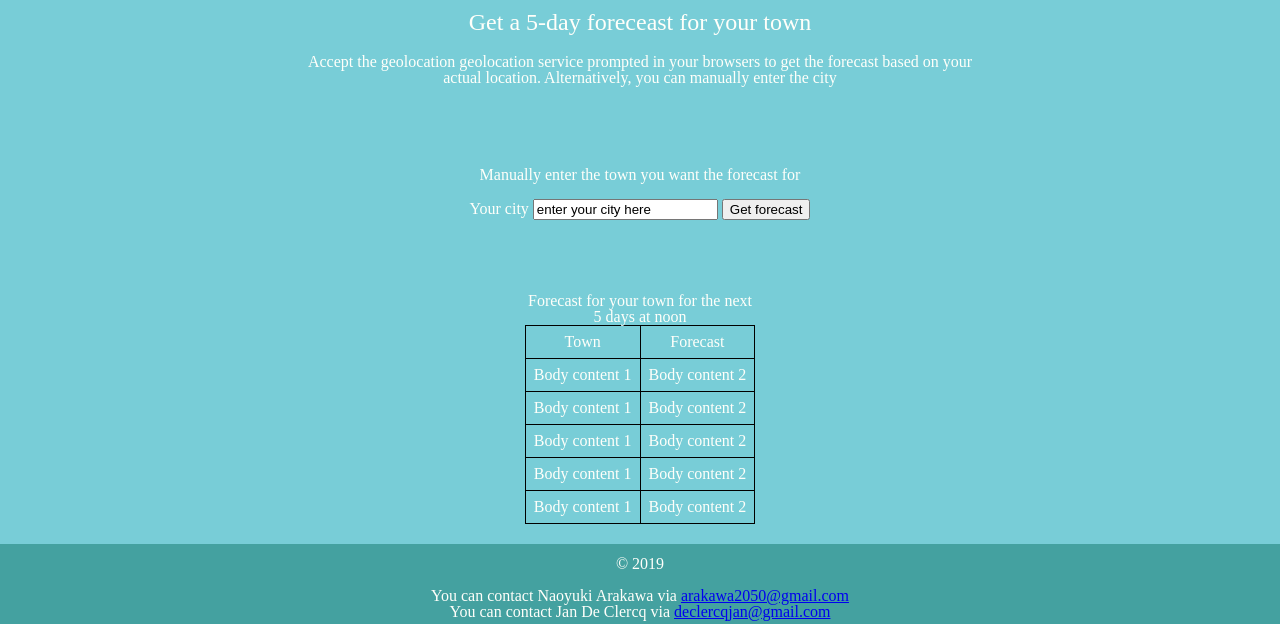
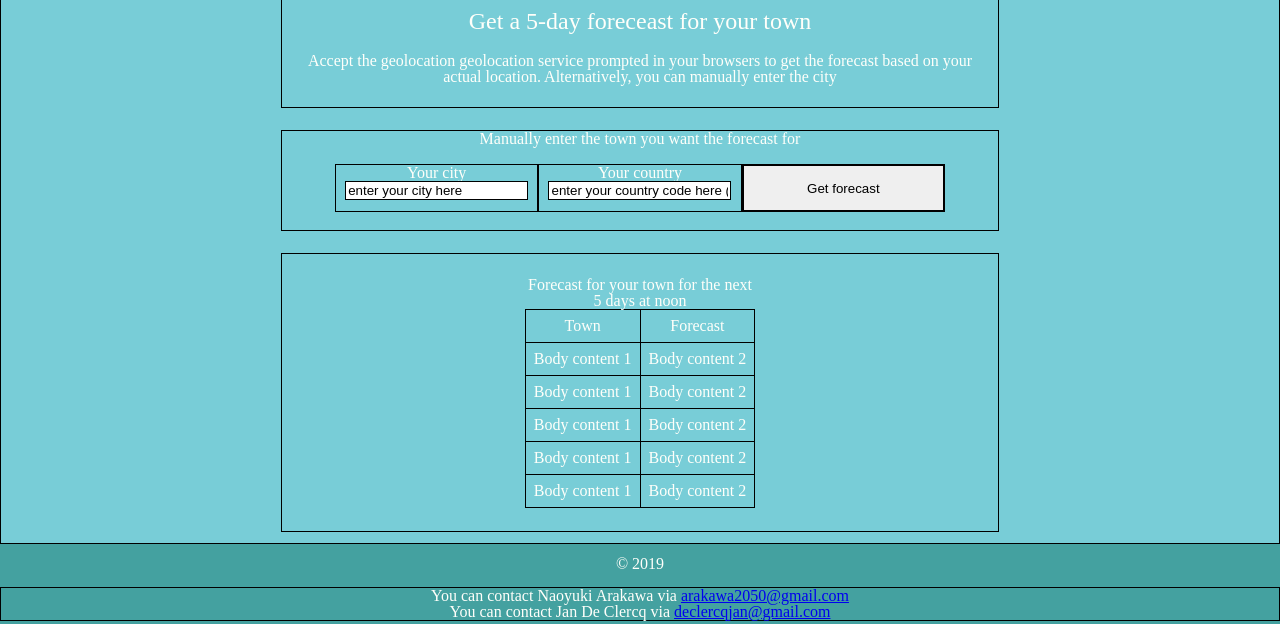
Before and after one commit to DeClercqJan/The-weather-application-javascript-version-, a plain HTML site: page The-weather-application/index.html in a window 1280 px wide. Shown: the part 176-800 px from the top of the page. Drawn offline with Linux system fonts and the light colour scheme.

Commit message:
2 working ways to get weather data + some styling

```diff
--- a/The-weather-application/index.html
+++ b/The-weather-application/index.html
@@ -29,18 +29,25 @@
                     <form>
                         <fieldset>
                             <legend id="table_legend">Manually enter the town you want the forecast for</legend>
-                            <p>
-                                <label for="input_field">Your city</label>
-                                <input type="text" name="input_field_name" id="input_field"
-                                    value="enter your city here" />
-                                <!-- <input type="submit" value="submit" id="submit" class="submit"> -->
-                                <button type="button" id="run">Get forecast</button>
+                                <div><label for="input_field_city">Your city</label>
+                                    <input type="text" name="input_field_name_1" id="input_field_city"
+                                        value="enter your city here" required /></br>
+                                </div>
+                                <div><label for="input_field_country">Your country</label>
+                                    <input type="text" name="input_field_name_2" id="input_field_country"
+                                        value="enter your country code here (2 capital letters" maxlength="2"
+                                        required /></br>
+                                </div>
+                                <div>
+                                    <!-- <input type="submit" value="submit" id="submit" class="submit"> -->
+                                    <button type="button" id="run">Get forecast</button>
+                                </div>
                         </fieldset>
                     </form>
                 </section>
                 <section class="bottom_section">
                     <table>
-                        <caption>Forecast for your town for the next 5  days at noon</caption>
+                        <caption>Forecast for your town for the next 5 days at noon</caption>
                         <thead>
                             <tr>
                                 <th id="town">Town</th>
@@ -82,8 +89,8 @@
     <footer>
         <p>&#169 2019</p>
         <adress>
-            You can contact Naoyuki Arakawa via <a href="mailto:arakawa2050@gmail.com">arakawa2050@gmail.com</a><br>
-            You can contact Jan De Clercq via <a href="mailto:declercqjan@gmail.com">declercqjan@gmail.com</a><br>
+            <span>You can contact Naoyuki Arakawa via </span><a href="mailto:arakawa2050@gmail.com">arakawa2050@gmail.com</a><br>
+            <span>You can contact Jan De Clercq via </span><a href="mailto:declercqjan@gmail.com">declercqjan@gmail.com</a><br>
         </adress>
     </footer>
     <script type="text/javascript" src="/scripts/javascript.js"></script>
--- a/The-weather-application/scripts/javascript.js
+++ b/The-weather-application/scripts/javascript.js
@@ -1,6 +1,6 @@
 forecast_array = [];
 
-function change_table () {
+function change_table() {
   console.log("test change table");
   table = document.getElementsByTagName("table");
   console.log(table);
@@ -13,7 +13,7 @@ function change_table () {
     // console.log(element.weather[0].description);
     // console.log(element.dt_txt);
     if (element.dt_txt.includes("12:00:00")) {
-      console.log(element)
+      console.log(element);
       // console.log(element.dt_txt);
       console.log(element.weather[0].description);
       weather = element.weather[0].description;
@@ -26,22 +26,31 @@ console.log(date_array);
     console.log(weather_array);
     for (i = 0; i < date_array.length; i++) {
       // for needs to be 1
-  document.getElementById(`table_row_${i+1}`).innerHTML = `<td>${date_array[i]}</td>
-  <td>${weather_array[i]}</td>`
+      document.getElementById(
+        `table_row_${i + 1}`
+      ).innerHTML = `<td>${date_array[i]}</td>
+  <td>${weather_array[i]}</td>`;
     }
   });
   console.log(all_data.city.name);
   document.getElementById("town").innerHTML = all_data.city.name;
 }
 
-function isFloat(x) { return !!(x % 1); }
+function isFloat(x) {
+  return !!(x % 1);
+}
 
 async function fetch_coordinates() {
   // api.openweathermap.org/data/2.5/forecast?lat={lat}&lon={lon}
-    await fetch (`https://api.openweathermap.org/data/2.5/forecast?lat=${my_position_latitude_to_fixed}_&lon=${my_position_latitude_float}&appid=fac9676aa8de6252977e1a8672e861e2`)
+  console.log(
+    `https://api.openweathermap.org/data/2.5/forecast?lat=${my_position_latitude}&lon=${my_position_longitude}&appid=fac9676aa8de6252977e1a8672e861e2`
+  );
+  await fetch(
+    `https://api.openweathermap.org/data/2.5/forecast?lat=${my_position_latitude}&lon=${my_position_longitude}&appid=fac9676aa8de6252977e1a8672e861e2`
+  )
     .then(ste => ste.json())
     .then(result => {
-        console.log(result)
+      console.log(result);
       all_data = result;
       forecast_array = result.list;
       // console.log(result.city)
@@ -60,7 +69,8 @@ async function fetch_coordinates() {
 
     })
     */
-})
+    });
+  change_table();
 }
 
 function showPosition() {
@@ -69,20 +79,7 @@ function showPosition() {
       // getting "is not a float"-error from API
       console.log(position);
       my_position_longitude = position.coords.longitude;
-      //console.log(my_position_longitude);
-      my_position_longitude_string = my_position_longitude.toString();
-      my_position_longitude_float = parseFloat(my_position_longitude_string);
-      console.log(typeof my_position_longitude_float);
-      console.log(isFloat(my_position_longitude_float))
-      console.log(my_position_longitude_float);
       my_position_latitude = position.coords.latitude;
-      my_position_latitude_string = my_position_latitude.toString();
-      my_position_latitude_float = parseFloat(my_position_latitude_string);
-      console.log(typeof my_position_latitude_float);
-      console.log(isFloat(my_position_latitude_float))
-      console.log(my_position_latitude_float);
-      my_position_latitude_to_fixed = my_position_latitude_float.toFixed(6);
-      console.log(my_position_latitude_to_fixed);
       fetch_coordinates();
     });
   } else {
@@ -116,19 +113,23 @@ async function fetch_input() {
 }
 */
 
-var city = "Ghent";
-var country = "BE";
+async function fetch_input() {
+  // var city = "Ghent";
+  // console.log(document.getElementById("input_field").value);
+  var city = document.getElementById("input_field_city").value;
+  // var country = "BE";
+  var country_input = document.getElementById("input_field_country").value;
+  var country = country_input.toUpperCase();
+  console.log(country);
   var link = "https://api.openweathermap.org/data/2.5/forecast/?q=";
   var key = "fac9676aa8de6252977e1a8672e861e2";
 
-
-
-async function fetch_input() {
-  await fetch(link + city + "," + country + "&appid=" + key)
+  // THIJS: AWAIT DOESN'T DO ANYTHING: FETCH ALONE + THEN / OR: USE CONST VARIABLE WITH AWAIT FETCH (PROMISE?) . otherwise? code would run without making sense??
+  fetch(link + city + "," + country + "&appid=" + key)
     .then(element => element.json())
     .then(element => {
       all_data = element;
-      console.log(element)
+      console.log(element);
       // console.log(result.city)
       // console.log(result.list)
       // console.log(result.list.weather);
@@ -140,9 +141,9 @@ all_data = element;
         // console.log(element.weather[0].description);
       });
       forecast_array = element.list;
-  })
+    });
   change_table();
 }
 
 // document.getElementById("submit").addEventListener("click", fetch_input)
-document.getElementById("run").addEventListener("click",fetch_input)
+document.getElementById("run").addEventListener("click", fetch_input);
--- a/The-weather-application/styles/style.css
+++ b/The-weather-application/styles/style.css
@@ -2,7 +2,7 @@
 
 * {
   box-sizing: border-box;
-  /* border: 1px solid black; */
+  border: 1px solid black; */
 }
 
 html {
@@ -91,17 +91,17 @@ article {
 .top_section {
   display: block;
   width: 100%;
-  height: 25%;
-  /* border: 1px solid black; */
+  height: 20%;
+  border: 1px solid black; */
 
 }
 
 .middle_section {
   display: block;
   width: 100%;
-  height: 13%;
+  height: 18%;
   align-items: space-evenly;
-  /* border: 1px solid black; */
+  border: 1px solid black; */
 
 }
 
@@ -112,18 +112,28 @@ article {
   display: flex;
   justify-content: center;
   align-items: center;
-  /* border: 1px solid black; */
+    border: 1px solid black; */
 }
 
+
+
 .containing_section section {
-  margin-top: 2%;
-  margin-bottom: 2%;
+  margin-top: 1%;
+  margin-bottom: 1%;
 }
 
 h2 {
-  font-size: 1.5em;
+  font-size: 1.2em;
   padding: 0.5em;
 }
+
+@media only screen and (min-width : 768px) {
+  h2 {
+    font-size: 1.5em;
+    padding: 0.5em;
+  }
+  }
+
 
 p {
   padding: 0.5em;
@@ -138,6 +148,36 @@ form > * {
     padding: 0.5em;
 }
 
+.middle_section {
+  display: flex;
+  justify-content: center;
+  /*border: 1px solid black; */
+}
+
+fieldset {
+  display: flex;
+  flex-wrap: wrap;
+}
+
+@media only screen and (min-width : 768px) {
+  fieldset {
+    justify-content: space-between;
+    align-items: center;
+    flex-wrap: nowrap;
+  }
+  }
+
+.middle_section div {
+  width: 100%;
+  height: 3em;
+  border: 1px solid black; */
+}
+
+button {
+  width: 100%;
+  height: 100%;
+}
+
 #table_legend {
   display: none;
 }
@@ -148,6 +188,7 @@ form > * {
   }
   }
 
+
 tr,
 th,
 td {
@@ -157,13 +198,26 @@ td {
 footer {
   /* background-color: purple; */
   width: 100%;
-  height: 10%;
+  height: 5%;
   display: flex;
   justify-content: center;
   align-items: center;
   flex-wrap: wrap;
   background-color: #44a1a0;
 }
-footer > * {
-  width: 100%;
+
+  footer span {
+display: none;
+  }
+
+@media only screen and (min-width : 768px) {
+footer {
+  height: 10%;
 }
+  footer > * {
+    width: 100%;
+  }
+  footer span {
+display: inline;
+  }
+  }
```
Also changed, not shown: 1 other file. Lines whose indentation alone changed are shown as unchanged.
